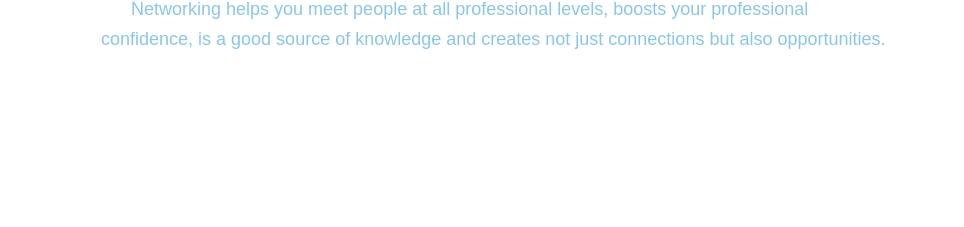
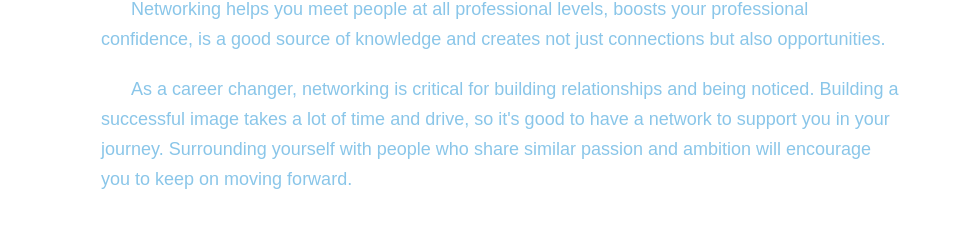
Before and after one commit to paulinemarg/myBlog, a React (Create React App) app: page /network in a window 1280 px wide. Shown: the part 431-658 px from the top of the page, without its empty margins (139-1103 px from the left). Built offline with nearby package versions, Linux system fonts and the light colour scheme; the HTML template or start-up script is replaced by a standard one.

Commit message:
Updated article

```diff
--- a/src/components/pages/Network.jsx
+++ b/src/components/pages/Network.jsx
@@ -10,6 +10,10 @@ export default function Network() {
           <div className='indent'>
             Networking helps you meet people at all professional levels, boosts your professional confidence, is a good source of knowledge and creates not just connections but also opportunities.
           </div>
+          <div className='indent'>
+            As a career changer, networking is critical for building relationships and being noticed. Building a successful image takes a lot of time and drive, so it's good to have a network to support you in your journey.
+            Surrounding yourself with people who share similar passion and ambition will encourage you to keep on moving forward.
+          </div>
         </div>
     </div>
   );
```
